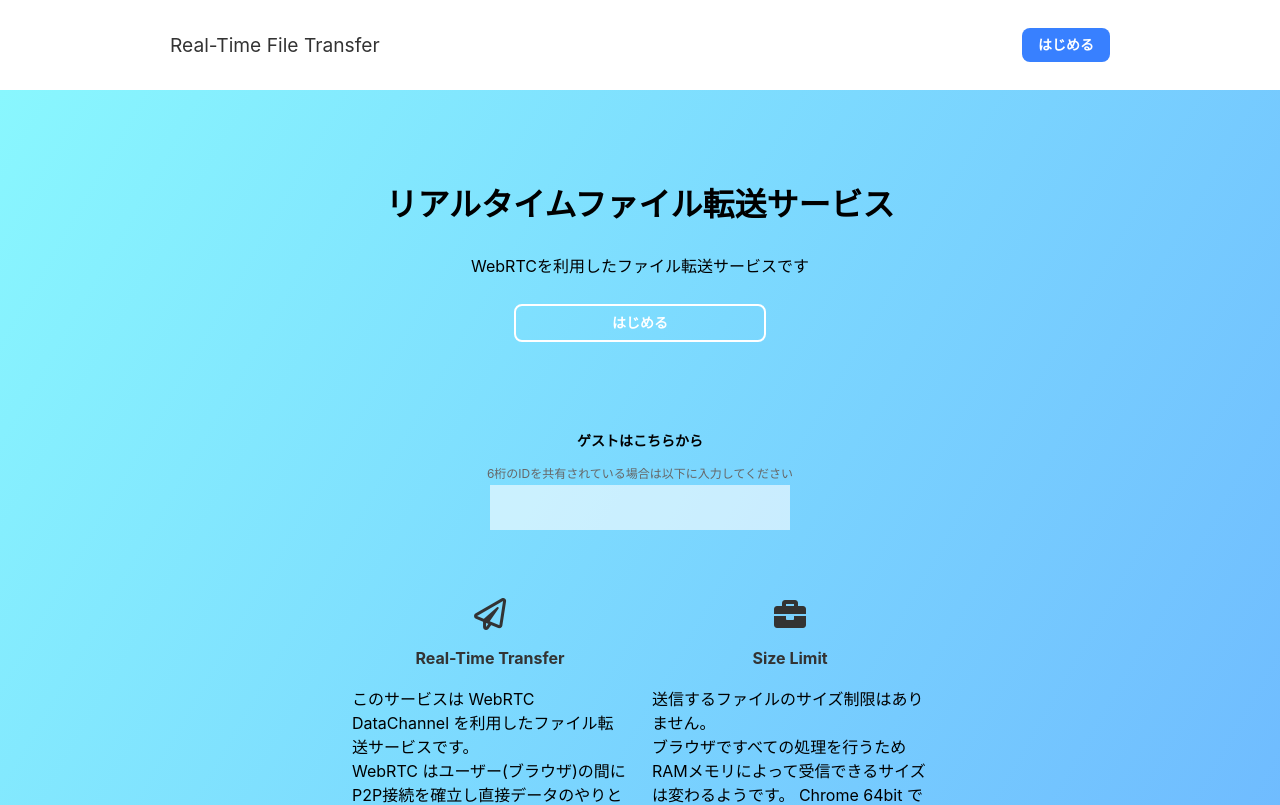
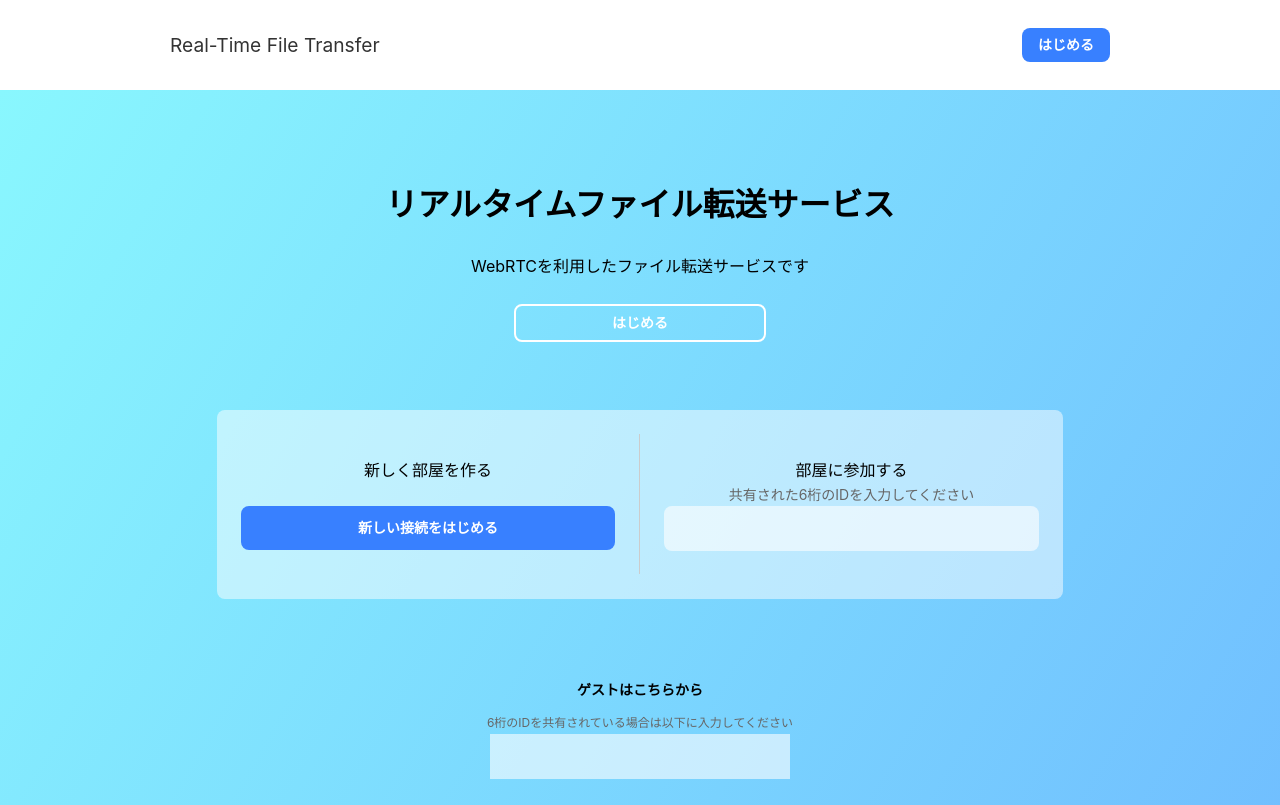
Before and after one commit to ryo4004/rts, a React (Create React App) app in the folder client/: page / in a window 1280 px wide. Shown: the top 805 px of the page. Built offline with nearby package versions, Linux system fonts and the light colour scheme.

Commit message:
新しいはじめるボタンを追加

```diff
--- a/client/src/Component/Pages/Home/Home.scss
+++ b/client/src/Component/Pages/Home/Home.scss
@@ -48,6 +48,133 @@
               background: rgba(56, 128, 255, 0.2);
             }
           }
+        }
+      }
+    }
+
+    .start {
+      max-width: 940px;
+      margin: 0 auto 10vh;
+      padding: 0 16px;
+      display: flex;
+      justify-content: center;
+
+      @media (max-width: 767px) {
+        & {
+          flex-direction: column;
+          align-items: center;
+        }
+      }
+
+      & > div {
+        width: 45%;
+        background: hsla(0, 0%, 100%, 0.5);
+        box-shadow: none;
+        text-align: center;
+        transition: all 0.2s;
+        box-sizing: border-box;
+
+        @media (max-width: 767px) {
+          & {
+            width: 100%;
+            max-width: 500px;
+          }
+        }
+
+        & > div {
+          margin: 24px 0;
+          padding: 24px;
+
+          @media (max-width: 767px) {
+            & {
+              margin: 0 24px;
+              padding: 36px 24px;
+            }
+          }
+        }
+
+        &.host {
+          border-radius: 8px 0 0 8px;
+
+          @media (max-width: 767px) {
+            & {
+              border-radius: 8px 8px 0 0;
+            }
+          }
+
+          & > div {
+            border-right: 0.55px solid #ccc;
+            border-bottom: 0;
+
+            @media (max-width: 767px) {
+              & {
+                border-right: 0;
+                border-bottom: 0.55px solid #ccc;
+              }
+            }
+
+            a {
+              display: inline-block;
+              width: 100%;
+              margin: 0;
+              border-radius: 8px;
+              line-height: 44px;
+              color: #fff;
+              font-size: 14px;
+              font-weight: bold;
+              background: rgba(56, 128, 255, 1);
+              transition: all 0.2s ease-out 0s;
+              text-decoration: none;
+              text-align: center;
+
+              &:hover {
+                background: rgba(56, 128, 255, 0.8);
+              }
+            }
+          }
+        }
+
+        &.guest {
+          border-radius: 0 8px 8px 0;
+
+          @media (max-width: 767px) {
+            & {
+              border-radius: 0 0 8px 8px;
+            }
+          }
+
+          input::-webkit-outer-spin-button,
+          input::-webkit-inner-spin-button {
+            -webkit-appearance: none;
+            margin: 0;
+          }
+
+          /* Firefox */
+          input[type='number'] {
+            -moz-appearance: textfield;
+          }
+
+          input {
+            width: 100%;
+            border-radius: 8px;
+          }
+        }
+
+        &:hover {
+          background: hsla(0, 0%, 100%, 0.6);
+          box-shadow: 0px 0px 5px rgba(0, 0, 0, 0.1);
+        }
+
+        h2 {
+          text-align: center;
+          margin: 0;
+          font-weight: normal;
+          font-size: 16px;
+        }
+
+        .text {
+          color: #666;
+          font-size: 14px;
         }
       }
     }
--- a/client/src/Component/Pages/Home/Home.tsx
+++ b/client/src/Component/Pages/Home/Home.tsx
@@ -69,6 +69,24 @@ class Home extends Component<Props> {
                 <Link to="/host" onClick={() => this.onClickStart()}>
                   はじめる
                 </Link>
+              </div>
+            </div>
+          </div>
+          <div className="start">
+            <div className="host">
+              <div>
+                <h2>新しく部屋を作る</h2>
+                <div className="text">　</div>
+                <Link to="/host" onClick={() => this.onClickStart()}>
+                  新しい接続をはじめる
+                </Link>
+              </div>
+            </div>
+            <div className="guest">
+              <div>
+                <h2>部屋に参加する</h2>
+                <div className="text">共有された6桁のIDを入力してください</div>
+                <InputModal replace={this.props.openGuest} />
               </div>
             </div>
           </div>
```
